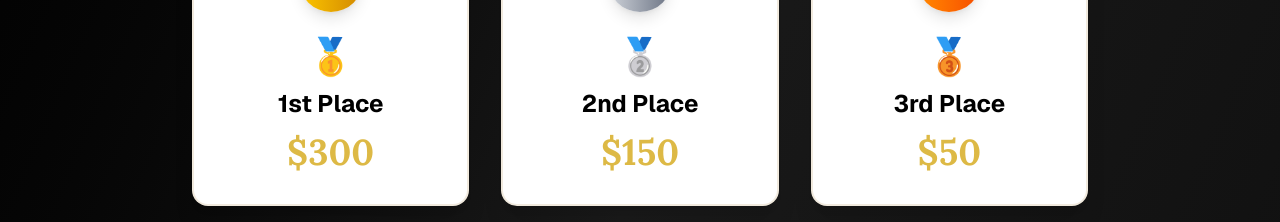
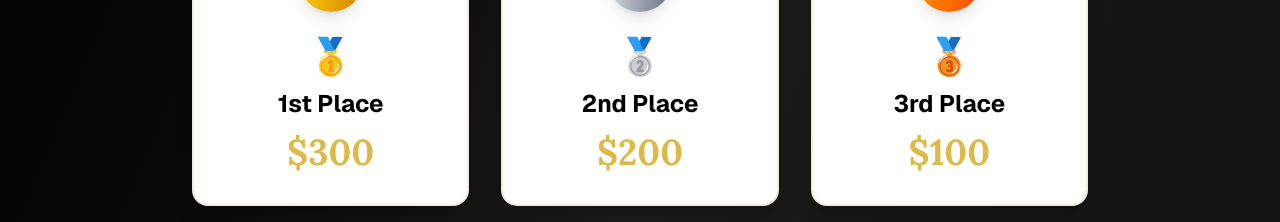
Before and after one commit to PurdueSyDAg/PurdueSyDAg.github.io, a Next.js app: page / in a window 1280 px wide. Shown: the part 3200-3422 px from the top of the page. Built offline with nearby package versions, Linux system fonts and the light colour scheme.

Commit message:
chore: update team and update poste prizes

```diff
--- a/components/Posters.tsx
+++ b/components/Posters.tsx
@@ -285,8 +285,8 @@ export function Posters() {
                     >
                         {[
                             { place: "1st Place", amount: "$300", gradient: "from-yellow-400 to-yellow-600", rank: "🥇" },
-                            { place: "2nd Place", amount: "$150", gradient: "from-gray-300 to-gray-500", rank: "🥈" },
-                            { place: "3rd Place", amount: "$50", gradient: "from-orange-400 to-orange-600", rank: "🥉" }
+                            { place: "2nd Place", amount: "$200", gradient: "from-gray-300 to-gray-500", rank: "🥈" },
+                            { place: "3rd Place", amount: "$100", gradient: "from-orange-400 to-orange-600", rank: "🥉" }
                         ].map((prize, index) => (
                             <motion.div
                                 key={index}
--- a/data/team.json
+++ b/data/team.json
@@ -2,7 +2,7 @@
   {
     "id": 1,
     "name": "Ana Morales",
-    "position": "Ph.D.",
+    "position": "Postdoctoral Research Associate",
     "role": "Session Team",
     "pfp_file_name": "Ana Morales.jpg",
     "linkedin": "https://www.linkedin.com/in/ana-morales-ona-324005a2/"
@@ -98,8 +98,8 @@
   {
     "id": 13,
     "name": "Mariela Fernandez",
-    "position": "Ph.D.",
-    "role": "Finance Team",
+    "position": "Postdoctoral Research Associate",
+    "role": "Finance, Poster and Travel Awards Teams",
     "pfp_file_name": "mariela_fernandez.jpg",
     "linkedin": "https://www.linkedin.com/in/marielafernandez-campos/"
   },
```
